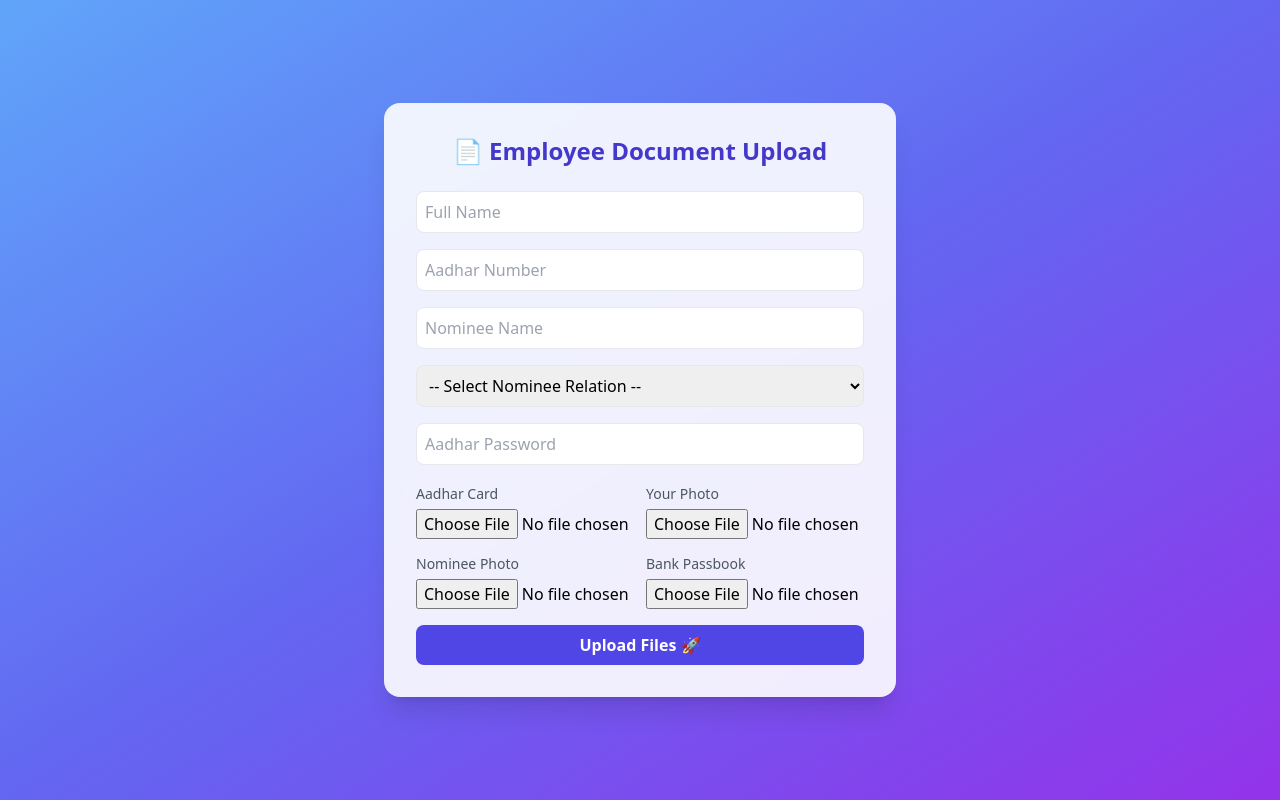
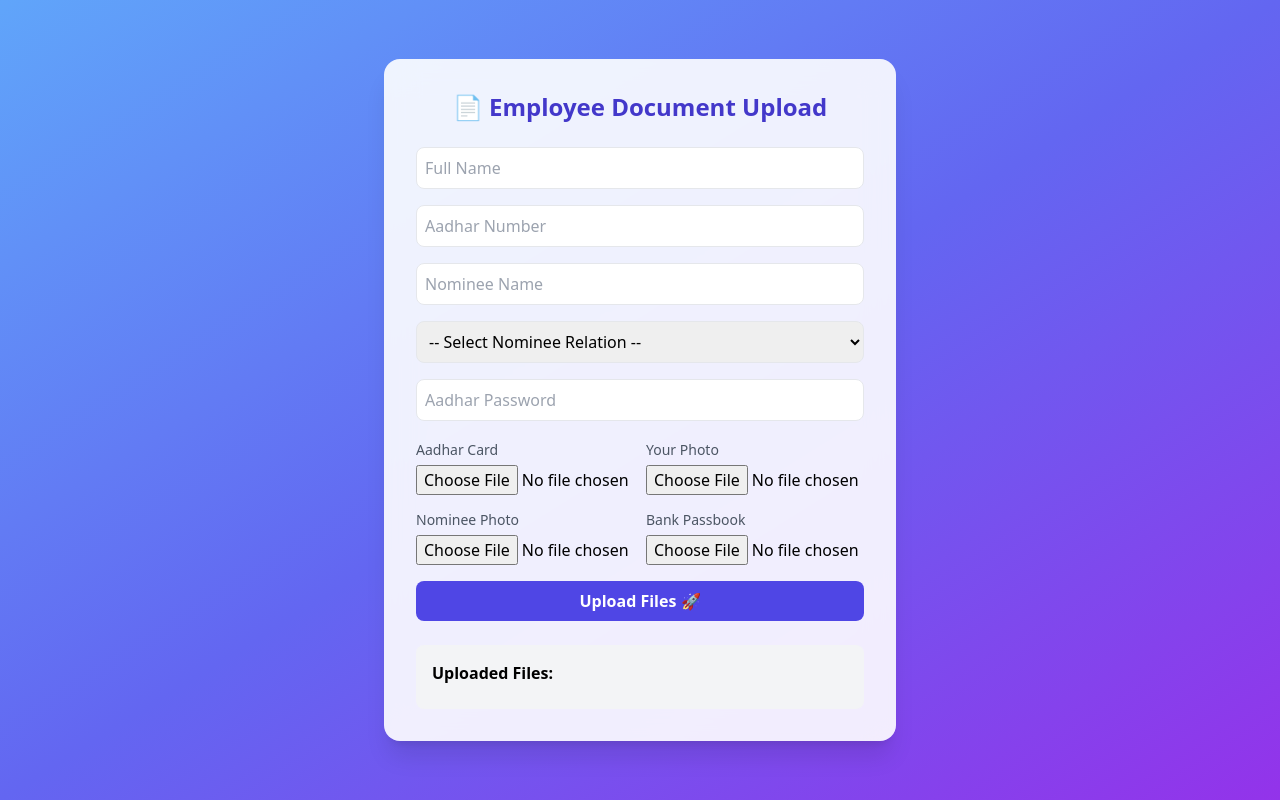
Before and after one commit to ytcreatorstudio2001/employee-doc-upload, a FastAPI app: template templates/index.html in a window 1280 px wide. Run offline with FastAPI, Linux system fonts and the light colour scheme; the template is opened without the code that fills it: most values are stand-ins (such as "Sample title", 1, 10 or a date in 2020); some libraries are stand-ins or nearby versions.

Commit message:
Update index.html

```diff
--- a/templates/index.html
+++ b/templates/index.html
@@ -9,9 +9,7 @@
 <body class="min-h-screen bg-gradient-to-br from-blue-400 via-indigo-500 to-purple-600 flex items-center justify-center p-4">
 
   <div class="bg-white/90 backdrop-blur-lg rounded-2xl shadow-xl p-8 w-full max-w-lg">
-    <h1 class="text-2xl font-bold text-center mb-6 text-indigo-700">
-      📄 Employee Document Upload
-    </h1>
+    <h1 class="text-2xl font-bold text-center mb-6 text-indigo-700">📄 Employee Document Upload</h1>
 
     <div id="message" class="hidden bg-green-100 text-green-800 p-3 rounded mb-4"></div>
 
@@ -53,7 +51,6 @@
         Upload Files 🚀
       </button>
 
-      <!-- Progress Bar -->
       <div id="progressContainer" class="hidden mt-4">
         <div class="w-full bg-gray-300 rounded-full h-3">
           <div id="progressBar" class="bg-green-500 h-3 rounded-full transition-all duration-200" style="width: 0%;"></div>
@@ -61,6 +58,17 @@
         <p id="progressText" class="text-sm text-center mt-1 text-gray-700">0%</p>
       </div>
     </form>
+
+    {% if uploads %}
+      <div class="mt-6 bg-gray-100 rounded-lg p-4">
+        <h2 class="font-semibold mb-2">Uploaded Files:</h2>
+        <ul class="list-disc list-inside text-sm text-blue-700">
+          {% for label, url in uploads.items() %}
+            <li><a href="{{ url }}" target="_blank" class="underline">{{ label }}</a></li>
+          {% endfor %}
+        </ul>
+      </div>
+    {% endif %}
   </div>
 
 <script>
@@ -83,10 +91,8 @@
 
   const formData = new FormData(form);
   const xhr = new XMLHttpRequest();
-
   xhr.open('POST', '/upload', true);
 
-      // Progress tracking
   xhr.upload.onprogress = (event) => {
     if (event.lengthComputable) {
       const percent = Math.round((event.loaded / event.total) * 100);
```
Lines whose indentation alone changed are shown as unchanged.
